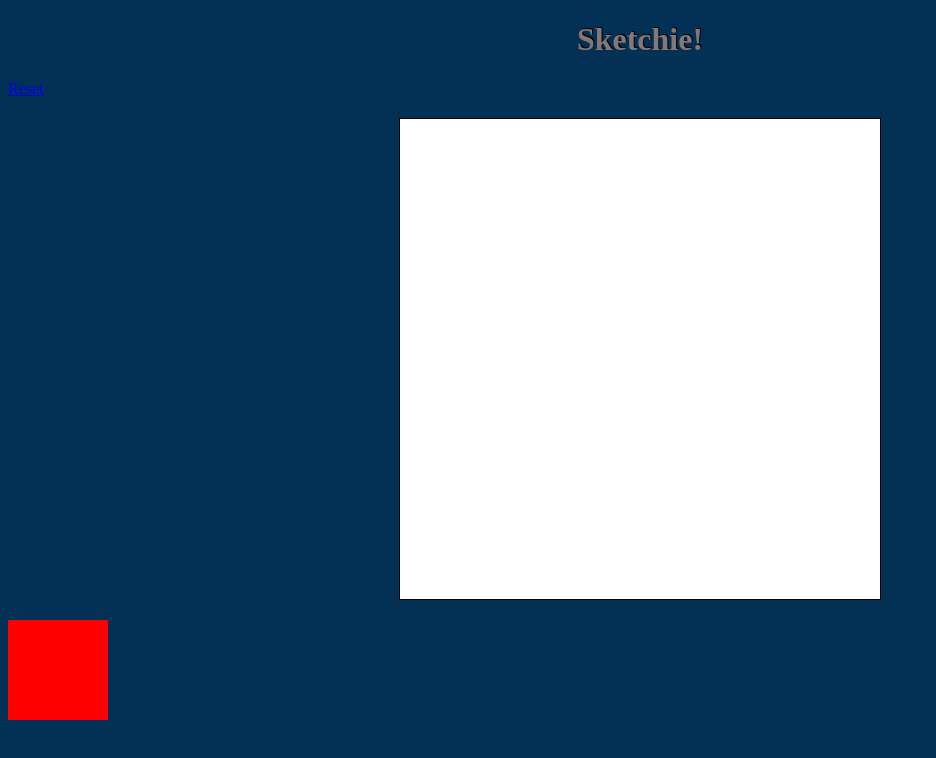
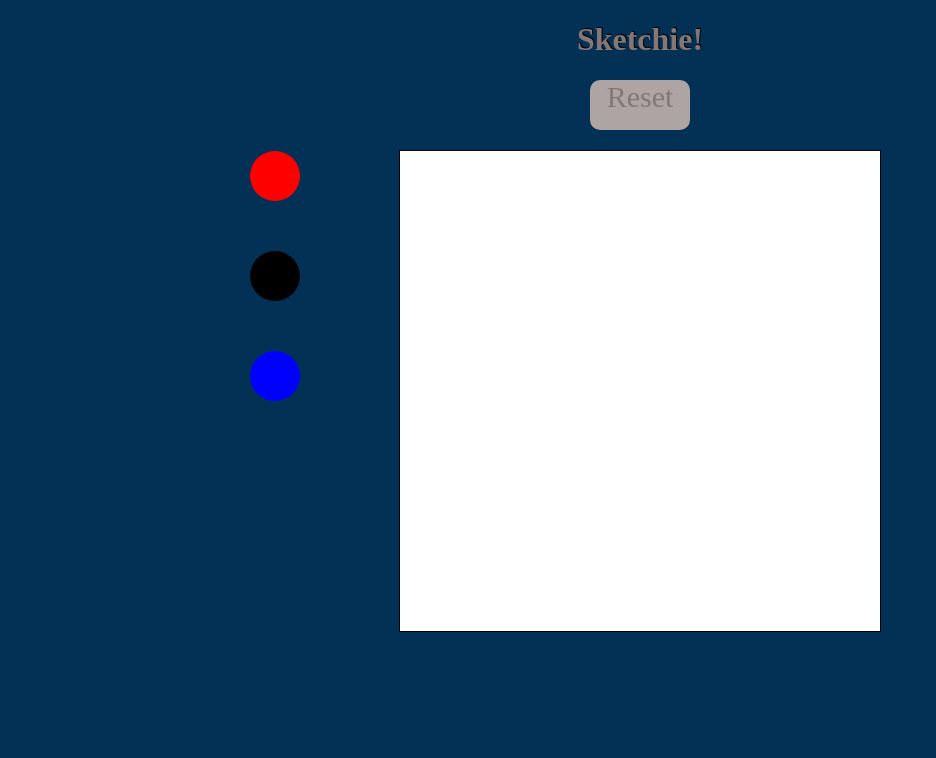
Before and after one commit to Xantesu/Sketchie, a plain HTML site: page index.html in a window 1280 px wide. Shown: the whole page, without its empty margins (0-936 px from the left). Drawn offline with nearby package versions, Linux system fonts and the light colour scheme.

Commit message:
Added color change

```diff
--- a/index.html
+++ b/index.html
@@ -11,10 +11,10 @@
 	<div class="button">
 	<a href="#" class="reset">Reset</a>
 	</div>
-	<div class="grid"></div>
-	</div>
-
-	<div class="test">
+	<div class="grid">
+		<div class ="color"></div>
+		<div class ="color"></div>
+		<div class ="color"></div>
 	</div>
 </body>
 </html>
--- a/scripts/scripts.js
+++ b/scripts/scripts.js
@@ -1,15 +1,18 @@
 var gridSize = 16
+var gridColor = "black";
 
 $(document).ready(function(){
 	createGrid(gridSize);
 	$(document).on("mouseenter",".block", function(){
-		$(this).css("background-color","black");
+		$(this).css("background-color",gridColor);
 	});
 	$(".reset").click(function(){
 		reset();
 	});
-	$(".test").click(function(){
-		$(".test").css("background-color","black");
+	$(".color").click(function(){
+		gridColor = $(this).css("background-color");
+		$(".color").css("opacity","1");
+		$(this).css("opacity","0.5");
 	});
 });
 
--- a/styles/styles.css
+++ b/styles/styles.css
@@ -8,10 +8,17 @@ h1 {
     text-shadow: 1px -1px black;
 }
 
-.button #reset{
+.button .reset {
 	display: block;
 	margin: 10px auto;
+	width: 100px;
+	height: 50px;
+	text-align: center;
 	text-decoration: none;
+	color: #867777;
+	font-size: 30px;
+	background-color: #afa4a4;
+	border-radius: 10px;
 }
 
 .grid {
@@ -33,8 +40,26 @@ h1 {
 	background-color: black;
 }
 
-.test {
-	width: 100px;
-	height: 100px;
+.color {
+	position: absolute;
+	width: 50px;
+	height: 50px;
+	border-radius: 100%;
+}
+
+.color:first-child {
 	background-color: red;
+	margin-left: -150px;
 }
+
+.color:nth-child(2) {
+	background-color: black;
+	margin-left: -150px;
+	margin-top: 100px;
+}
+
+.color:nth-child(3) {
+	background-color: blue;
+	margin-left: -150px;
+	margin-top: 200px;
+}
```
